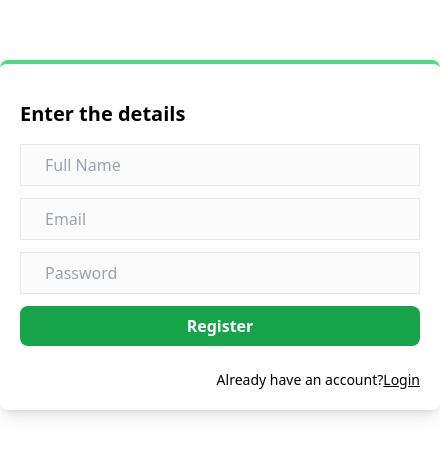
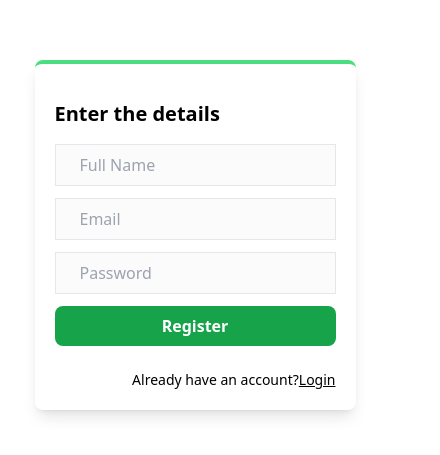
Before and after one commit to shasanka/vms, a Next.js app: page /register in a window 390 px wide. Shown: the part 187-642 px from the top of the page, 440 px wide, since content can reach past the window. Built offline with nearby package versions, Linux system fonts and the light colour scheme.

Commit message:
made forms responsive.

```diff
--- a/app/globals.css
+++ b/app/globals.css
@@ -27,5 +27,5 @@
 } */
 
 input {
-  @apply w-[400px] border border-gray-200 py-2 px-6 bg-zinc-100/40;
+  @apply sm:w-[200px] md:w-[400px] border border-gray-200 py-2 px-6 bg-zinc-100/40;
 }
--- a/components/RegisterForm.tsx
+++ b/components/RegisterForm.tsx
@@ -73,7 +73,7 @@
   const [error, setError] = useState<string>("");
   return (
     <div className="grid place-items-center h-screen">
-      <div className="shadow-lg p-5 rounded-lg border-t-4 border-green-400">
+      <div className="shadow-lg p-5 rounded-lg border-t-4 border-green-400 ">
         <h1 className="text-xl font-bold my-4">Enter the details</h1>
         <form className="flex flex-col gap-3" onSubmit={handleSubmit}>
           <input
```
